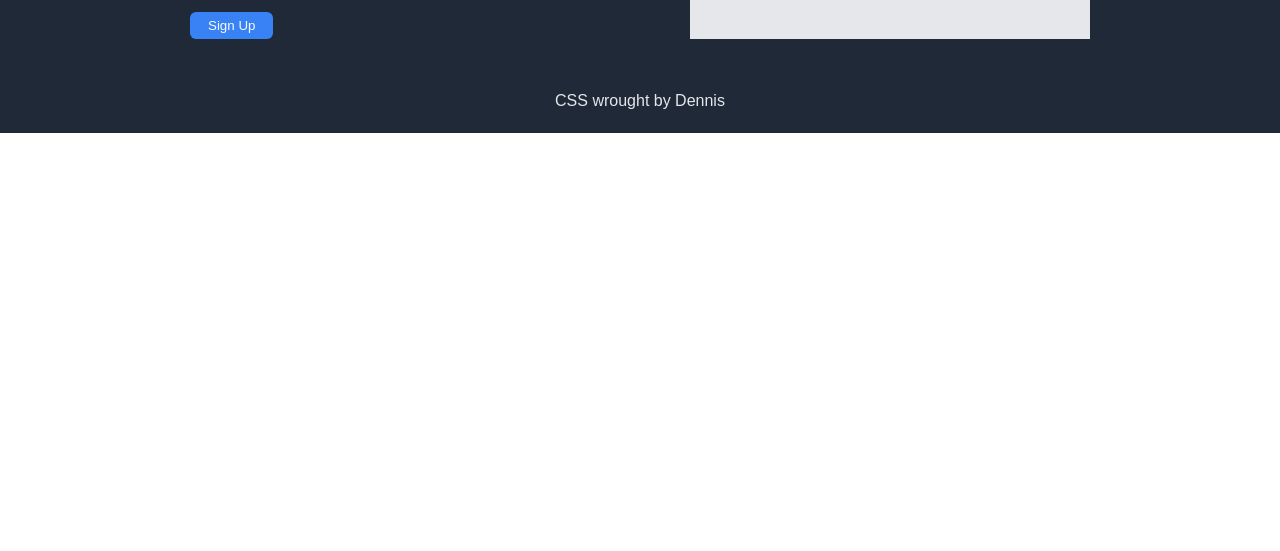
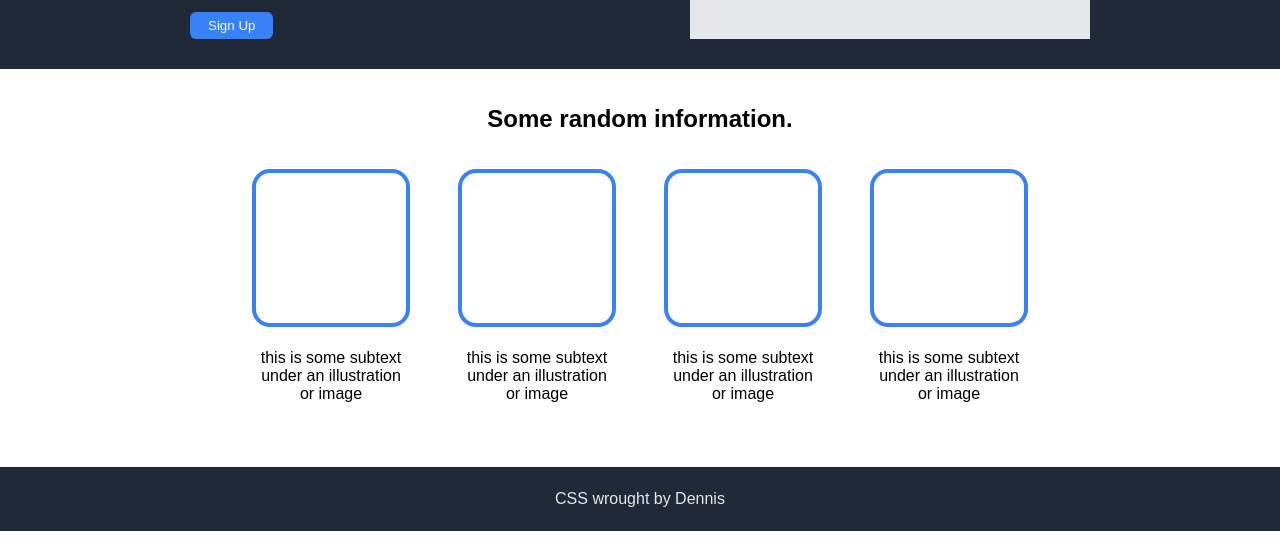
Before and after one commit to dennis-wolfers/odin-landing-page, a plain HTML site: page index.html in a window 1280 px wide. Shown: the part 249-800 px from the top of the page. Drawn offline with Linux system fonts and the light colour scheme.

Commit message:
Create and Style content section

```diff
--- a/index.html
+++ b/index.html
@@ -25,7 +25,27 @@
                 <div class="hero-image"><img src="" alt="placeholder"></div>
             </div>
         </div>
-        <div class="content"></div>
+        <div class="content">
+            <h2>Some random information.</h2>
+            <div class="items">
+                <div class="item">
+                    <div class="graphic"></div>
+                    <p class="description">this is some subtext under an illustration or image</p>
+                </div>
+                <div class="item">
+                    <div class="graphic"></div>
+                    <p class="description">this is some subtext under an illustration or image</p>
+                </div>
+                <div class="item">
+                    <div class="graphic"></div>
+                    <p class="description">this is some subtext under an illustration or image</p>
+                </div>
+                <div class="item">
+                    <div class="graphic"></div>
+                    <p class="description">this is some subtext under an illustration or image</p>
+                </div>
+            </div>
+        </div>
         <div class="quote"></div>
         <div class="action"></div>
         <div class="footer">CSS wrought by Dennis</div>
--- a/style.css
+++ b/style.css
@@ -99,6 +99,41 @@ h1 {
 
 .content {
     display: flex;
+    align-items: center;
+    flex-direction: column;
+}
+
+h2 {
+    text-align: center;
+    margin: 36px 0;
+}
+
+.items {
+    max-width: 900px;
+    display: flex;
+    justify-content: center;
+    align-items: center;
+    gap: 48px;
+    margin-bottom: 48px;
+}
+
+.item {
+    display: flex;
+    flex-direction: column;
+    align-items: center;
+    gap: 6px;
+}
+
+.graphic {
+    height: 150px;
+    width: 150px;
+    border: solid 4px var(--button-blue);
+    border-radius: 18px;
+}
+
+.description {
+    width: 150px;
+    text-align: center;
 }
 
 .quote {
```
